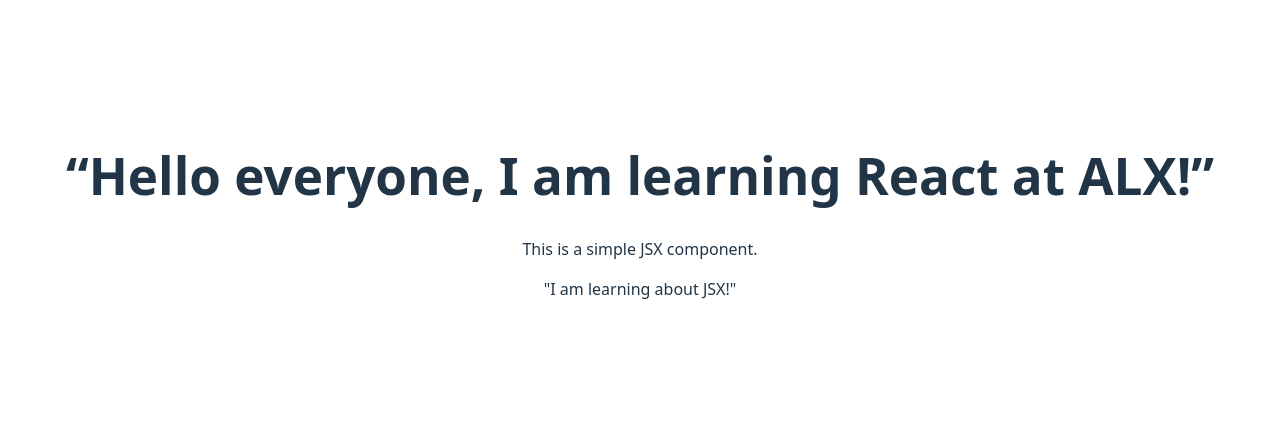
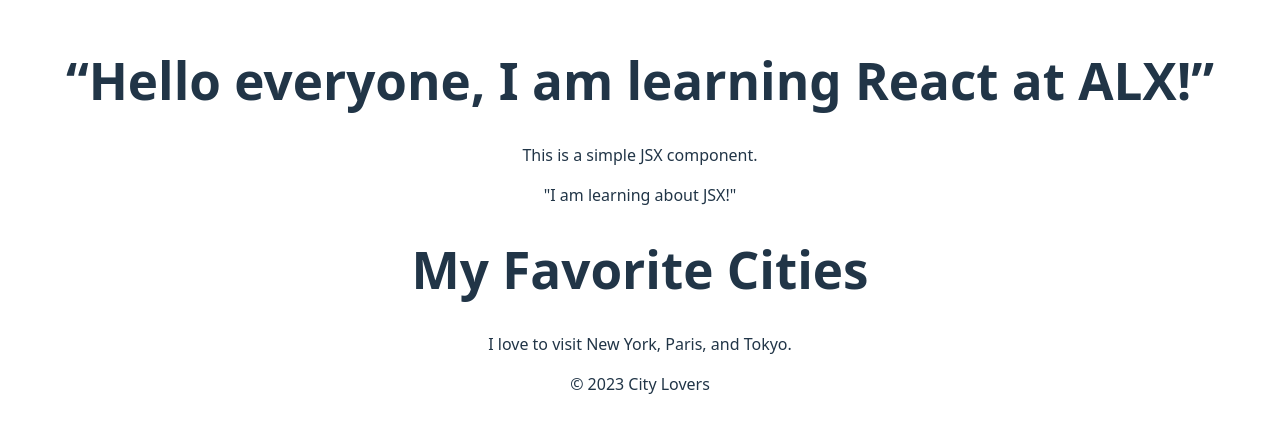
Before and after one commit to 00bex/alx-fe-reactjs, a React (Vite) app in the folder alx-react-app/: page / in a window 1280 px wide. Shown: the part 185-618 px from the top of the page. Built offline with nearby package versions, Linux system fonts and the light colour scheme.

Commit message:
Add Header, MainContent, and Footer components and update App.jsx

```diff
--- a/alx-react-app/src/App.jsx
+++ b/alx-react-app/src/App.jsx
@@ -2,6 +2,10 @@
 import { useState } from 'react'
 
 import './App.css'
+import Header from './components/Header'
+import MainContent from './components/MainContent'
+import Footer from './components/Footer'
+
 
 
 function App() {
@@ -11,6 +15,10 @@
     <>
       <div>
         <WelcomeMessage/>
+         <Header />
+        <MainContent />
+        < Footer />
+
       </div>
 
 
--- /dev/null
+++ b/alx-react-app/src/components/Footer.jsx
@@ -0,0 +1,9 @@
+function Footer() {
+    return (
+        <footer>
+            <p>© 2023 City Lovers</p>
+        </footer>
+    );
+}
+
+export default Footer;
--- /dev/null
+++ b/alx-react-app/src/components/Header.jsx
@@ -0,0 +1,9 @@
+function Header() {
+    return (
+        <header>
+            <h1>My Favorite Cities</h1>
+        </header>
+    );
+}
+
+export default Header;
--- /dev/null
+++ b/alx-react-app/src/components/MainContent.jsx
@@ -0,0 +1,9 @@
+function MainContent() {
+    return (
+        <main>
+            <p>I love to visit New York, Paris, and Tokyo.</p>
+        </main>
+    );
+}
+
+export default MainContent;
```
